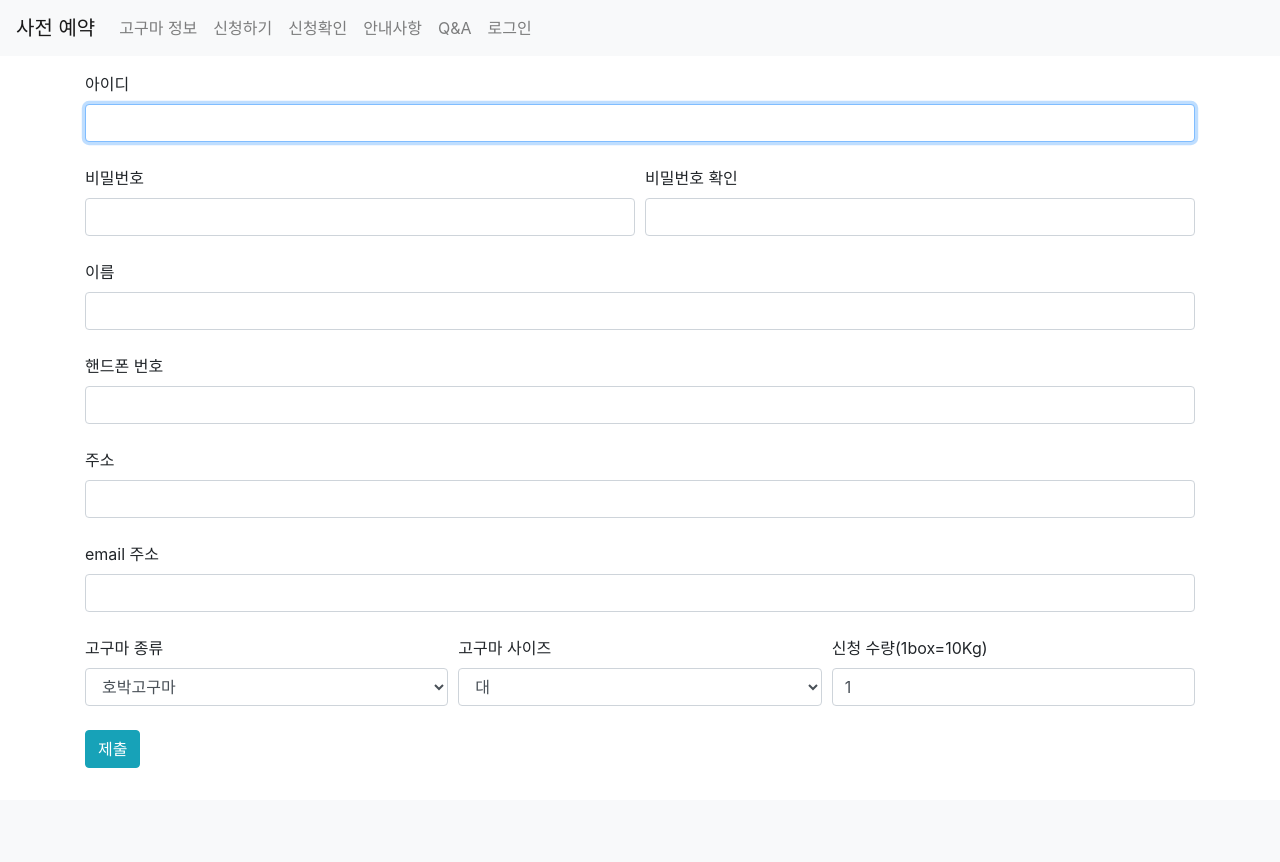
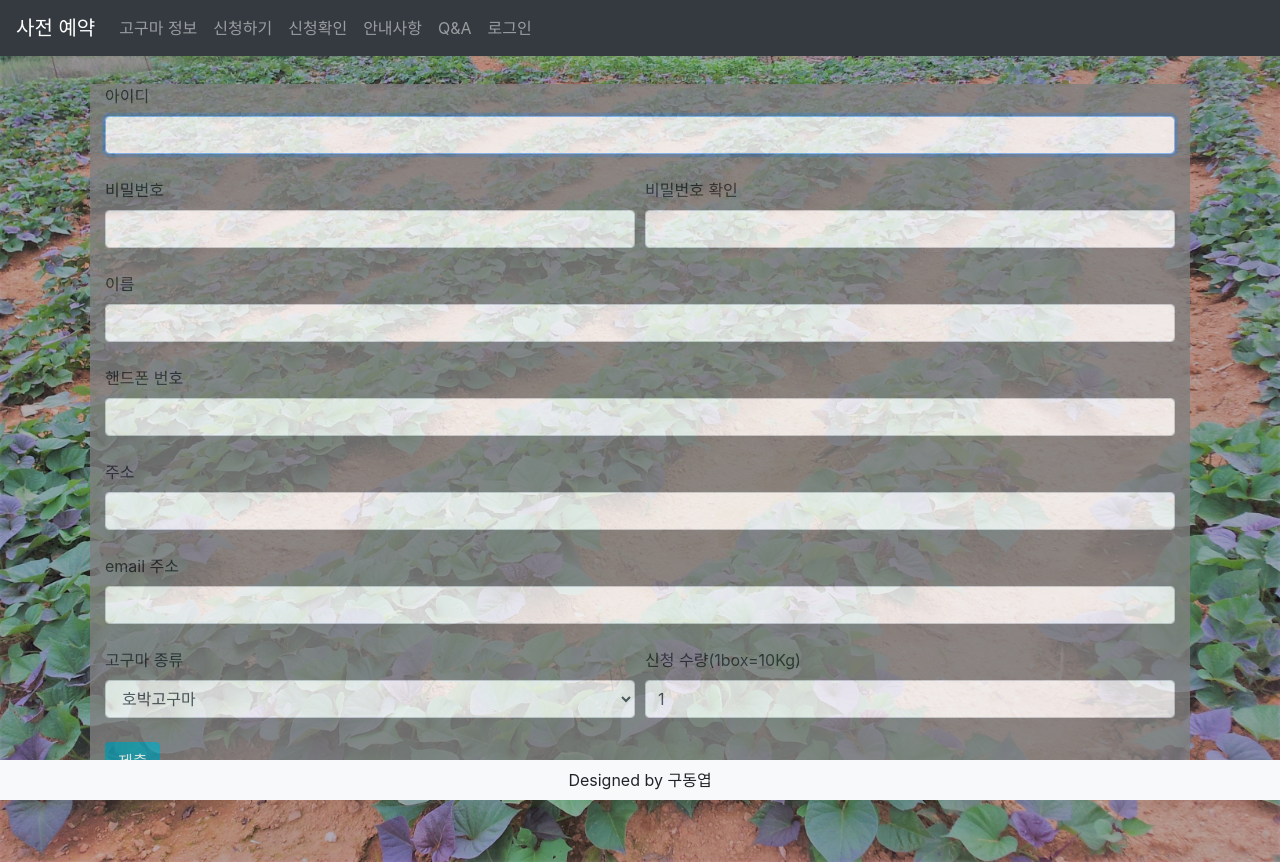
Before and after one commit to DongyeopGu/django-advance-reservation, a Django app: page /accounts/application/ in a window 1280 px wide. Before the commit the page ends 768 px from the top, so only its background shows below. Run offline with Django 3.2, Linux system fonts and the light colour scheme; some libraries are stand-ins or nearby versions.

Commit message:
배경꾸미기

```diff
--- a/django_advance_reservation/accounts/models.py
+++ b/django_advance_reservation/accounts/models.py
@@ -5,7 +5,7 @@ class User(AbstractUser): # User 모델에 추가할 필드를 넣기 위해 Abs
     phone_number = models.CharField(max_length=11)
     korean_name = models.CharField(max_length=30,blank=True)
     email_address = models.EmailField()
-    sweetpotato_size = models.CharField(max_length=30)
+    sweetpotato_size = models.CharField(max_length=30, blank=True)
     sweetpotato_num = models.IntegerField(default=1)
     address = models.CharField(max_length=500)
     sweetpotato_type = models.CharField(max_length=40,blank=True)
--- a/django_advance_reservation/accounts/templates/accounts/application.html
+++ b/django_advance_reservation/accounts/templates/accounts/application.html
@@ -2,11 +2,12 @@
 {% load static %}
 {% block body %}
 <p class="text-danger">{{ form.errors }}</p>
+<div class="container" style="opacity: 0.8; background-color: gray;">
   <form action="{% url 'accounts:application' %}" method="POST">
     {% csrf_token %}
     <div class="form-row mb-4">
       <div class="col-12">
-      <label>아이디</label>
+        <label >아이디</label>
         {{ form.username }}
       </div>
     </div>
@@ -45,20 +46,21 @@
       </div>
     </div>
     <div class="form-row mb-4">
-    <div class="col-4">
+      <div class="col-6">
         <label>고구마 종류</label>
         {{ form.sweetpotato_type }}
       </div>
-    <div class="col-4">
+      <!-- <div class="col-4">
         <label>고구마 사이즈</label>
         {{ form.sweetpotato_size }}
-    </div>
-    <div class="col-4">
+      </div> -->
+      <div class="col-6">
         <label>신청 수량(1box=10Kg)</label>
         {{ form.sweetpotato_num }}
       </div>
     </div>
     <button class="btn btn-info">제출</button>
   </form>
+</div>
 
 {% endblock %}
--- /dev/null
+++ b/django_advance_reservation/dataout.csv
@@ -0,0 +1,3 @@
+id,password,last_login,is_superuser,username,first_name,last_name,email,is_staff,is_active,date_joined,phone_number,korean_name,email_address,sweetpotato_size,sweetpotato_num,address,sweetpotato_type
+1,pbkdf2_sha256$120000$8V7EnSXfstmE$TJrGcH7SAz2Z9IGITEjckrDO0Yyj3AO747ylRu4/ASo=,"2020-05-03 08:08:43.584521",0,gdy6650,"","","",0,1,"2020-04-30 08:12:34.504008",dkjfdkfjdif,rn,ekrdf@kdfjkl.dok,"대",1,djfkdjfkj,"호박고구마"
+2,pbkdf2_sha256$120000$Vm6cyygyhRyz$VJ7BcgvXBFobzbrbu4LNY8ZH0W9BZ90+jcRMXuEMgHE=,"2020-05-03 08:09:54.441830",1,admin,"","",ehdduq6650@naver.com,1,1,"2020-04-30 08:30:12.071288","","","","",1,"",""
--- a/django_advance_reservation/reservation/templates/reservation/index.html
+++ b/django_advance_reservation/reservation/templates/reservation/index.html
@@ -1,7 +1,4 @@
 {% extends 'base.html' %}
 {% load static %}
 {% block body %}
-  <div>Index 페이지 입니다.</div>
-
-
 {% endblock %}
--- a/django_advance_reservation/templates/base.html
+++ b/django_advance_reservation/templates/base.html
@@ -8,7 +8,7 @@
   <title>고구마 사전예약</title>
 </head>
 <body>
-  <nav class="navbar navbar-expand-lg navbar-light bg-light">
+  <nav class="navbar navbar-expand-lg navbar-dark bg-dark">
     <a class="navbar-brand" href="{% url 'reservation:index' %}">사전 예약</a>
     <button class="navbar-toggler" type="button" data-toggle="collapse" data-target="#navbarSupportedContent" aria-controls="navbarSupportedContent" aria-expanded="false" aria-label="Toggle navigation">
       <span class="navbar-toggler-icon"></span>
@@ -18,9 +18,13 @@
       <ul class="navbar-nav mr-auto">
         <li class="nav-item">
           <a class="nav-link" href="{% url 'reservation:board' %}">고구마 정보</a>
+        </li>
+        {% if user.is_authenticated %}
+        {% else %}
         <li class="nav-item">
           <a class="nav-link" href="{% url 'accounts:application' %}">신청하기</a>
         </li>
+        {% endif %}
         <li class="nav-item">
           {% if user.is_authenticated %}
           <a class="nav-link" href="{% url 'accounts:detail' user.pk %}">신청확인</a>
@@ -46,10 +50,14 @@
     </div>
   </nav>
 
-  <div class="container">
-    {% block body %}
-    {% endblock %}
+  <div>
+    <img src="{% static 'images/고구마밭_1.jpg' %}" class="img-fluid" class="img-fluid">
+    <div class="container card-img-overlay mt-5">
+      {% block body %}
+      {% endblock %}
+    </div>
   </div>
+  <nav class="navbar navbar-expand-lg navbar-light bg-light fixed-bottom justify-content-center">Designed by 구동엽</nav>
   <script src="https://code.jquery.com/jquery-3.4.1.slim.min.js" integrity="sha384-J6qa4849blE2+poT4WnyKhv5vZF5SrPo0iEjwBvKU7imGFAV0wwj1yYfoRSJoZ+n" crossorigin="anonymous"></script>
   <script src="https://cdn.jsdelivr.net/npm/popper.js@1.16.0/dist/umd/popper.min.js" integrity="sha384-Q6E9RHvbIyZFJoft+2mJbHaEWldlvI9IOYy5n3zV9zzTtmI3UksdQRVvoxMfooAo" crossorigin="anonymous"></script>
   <script src="{% static 'js/bootstrap.min.js' %}"></script>
```
Also changed, not shown: django_advance_reservation/accounts/templates/accounts/detail.html (+4 -4 lines), django_advance_reservation/accounts/templates/accounts/update.html (+4 -4 lines), django_advance_reservation/reservation/views.py (+6 -1 lines), README.md, django_advance_reservation/static/images/고구마밭.jpg (added), django_advance_reservation/static/images/고구마밭_1.jpg (added). Lines whose indentation alone changed are shown as unchanged.
